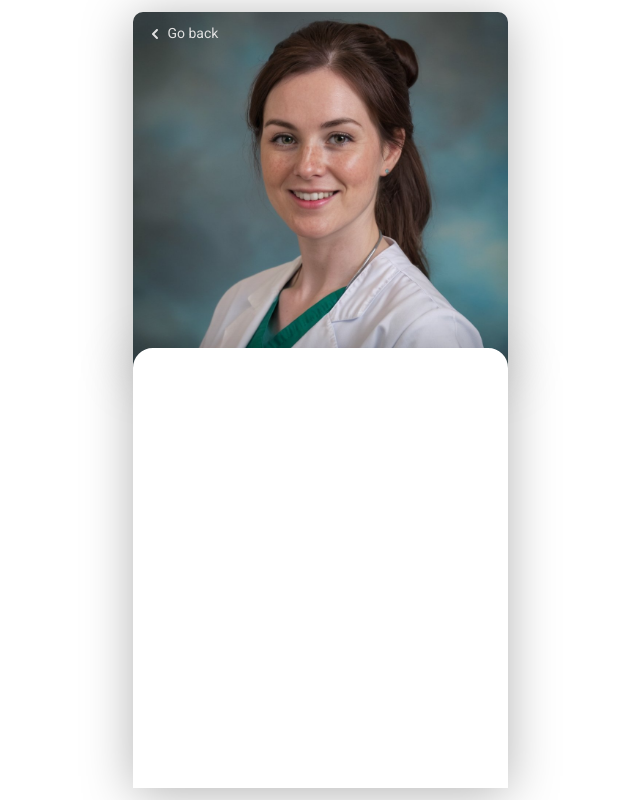
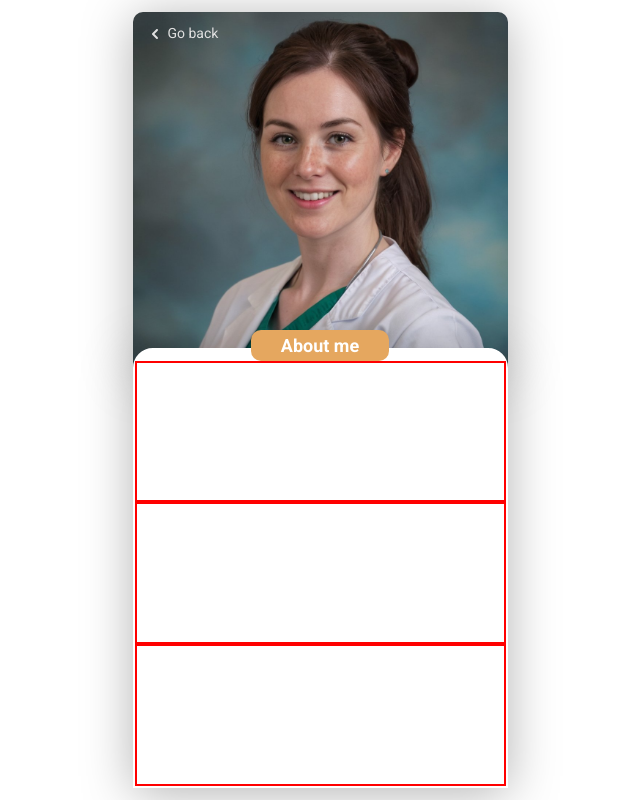
Before and after one commit to luccas-specht/speak-comigo, a website built with webpack: page src/ui/pages/personaDetails/index.html in a window 1280 px wide. Shown: the whole page, without its empty margins (320-960 px from the left). Built offline with nearby package versions, Linux system fonts and the light colour scheme.

Commit message:
chore: add persona info article

```diff
--- a/src/ui/pages/personaDetails/index.html
+++ b/src/ui/pages/personaDetails/index.html
@@ -21,7 +21,16 @@
           <i class="arrow-left"></i>
           <a href="/personas"> Go back </a>
         </article>
-        <article></article>
+        <article>
+          <div class="wrapper-persona-info">
+            <ul>
+              <li></li>
+              <li></li>
+            </ul>
+          </div>
+          <div class="wrapper-persona-info"></div>
+          <div class="wrapper-persona-info"></div>
+        </article>
       </main>
     </div>
   </body>
--- a/src/ui/pages/personaDetails/style.css
+++ b/src/ui/pages/personaDetails/style.css
@@ -49,4 +49,28 @@
   border-top-right-radius: 20px;
   margin-top: -20px;
   z-index: 100;
+  position: relative;
 }
+
+.wrapper-persona-details > article:last-child::before {
+  content: 'About me';
+  border-radius: 10px;
+  padding: 5px 30px;
+  align-self: center;
+  background-color: #e5a75f;
+  margin-top: -20px;
+  font-weight: 700;
+  color: white;
+  font-size: 18px;
+  filter: drop-shadow(0px 4px 4px var(#e5a75f));
+}
+
+.wrapper-persona-info {
+  display: flex;
+  flex-direction: column;
+  align-content: center;
+  justify-content: flex-start;
+  width: 100%;
+  flex: 1;
+  border: 2px solid red;
+}
--- a/src/ui/styles/icons.css
+++ b/src/ui/styles/icons.css
@@ -29,3 +29,7 @@
 .full-logo-speak-comigo {
   background-image: url('../assets/image/full-logo-speak-comigo.png');
 }
+
+.world {
+  background-image: url('../assets/svg/world.svg');
+}
```
Also changed, not shown: src/ui/assets/svg/world.svg (added).
